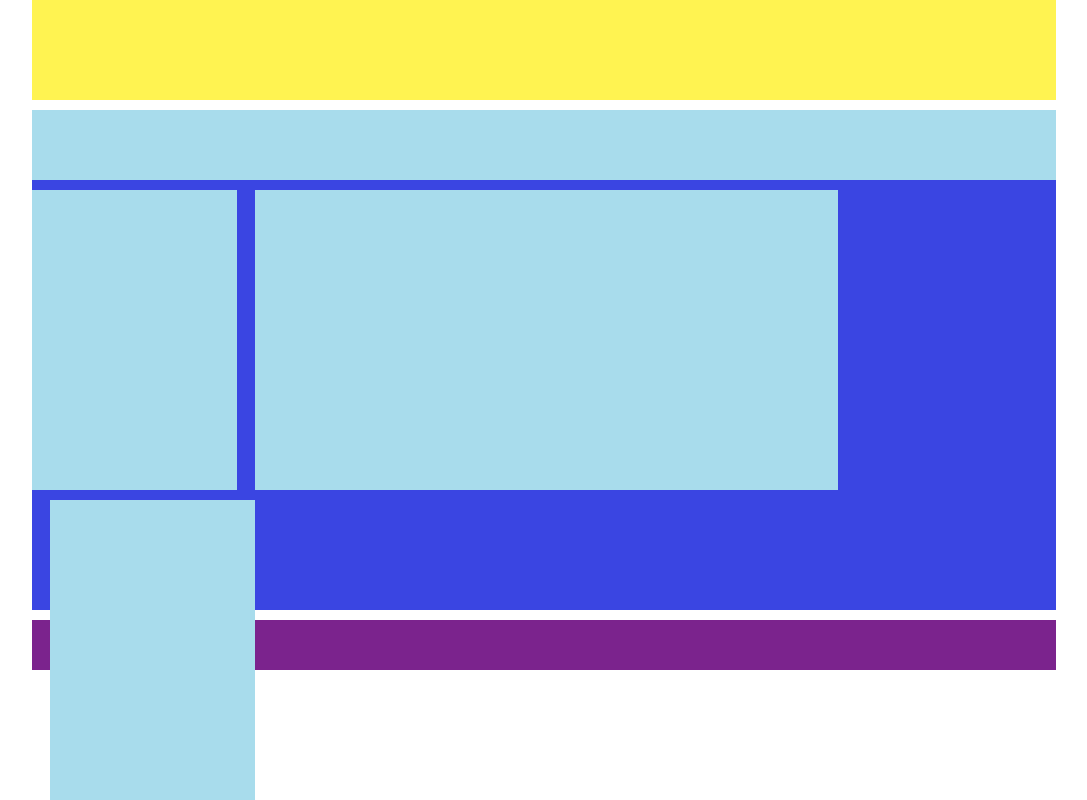
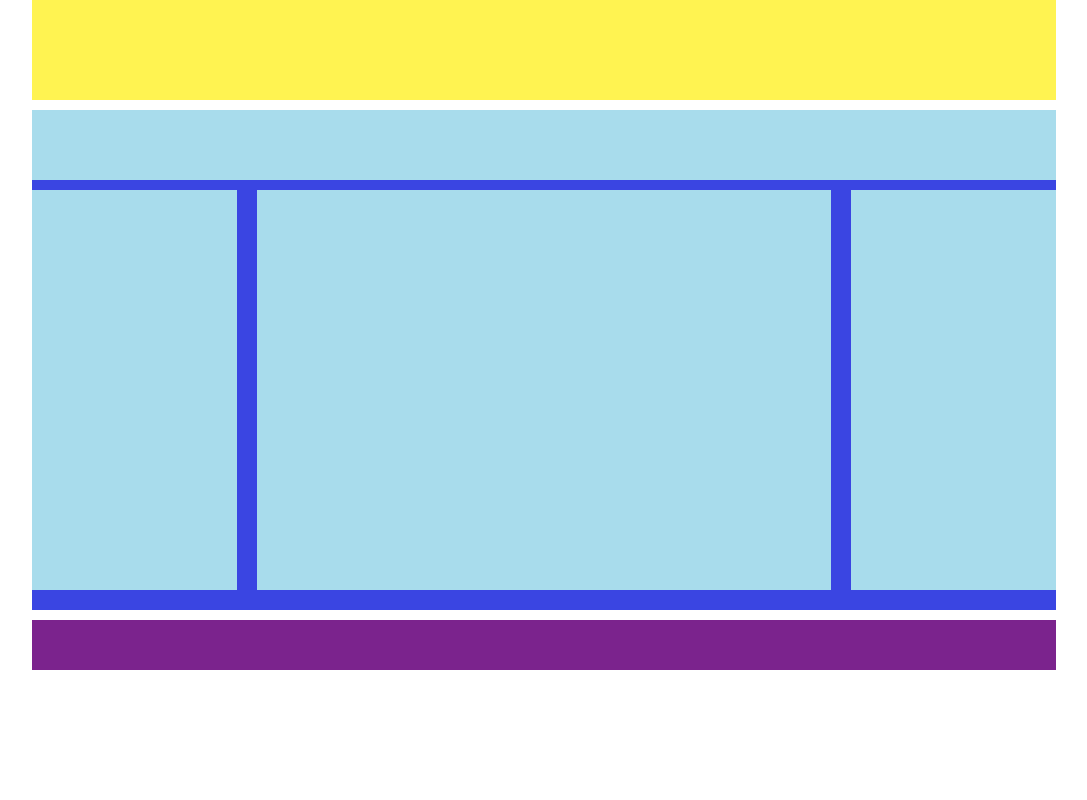
Before and after one commit to AngelaDeP/htmlcss-struttura-wp, a plain HTML site: page index.html in a window 1280 px wide. Shown: the part 520-1320 px from the top of the page, without its empty margins (96-1183 px from the left). After the commit the page ends 1200 px from the top, so only its background shows below. Drawn offline with Linux system fonts and the light colour scheme.

Commit message:
Correzione margini

```diff
--- a/style.css
+++ b/style.css
@@ -35,16 +35,16 @@ body {
 .section-left {
     background-color: rgb(168, 220, 236);
     width: 20%;
-    height: 300px;
+    height: 400px;
     float: left;
     margin-top: 10px;
-    margin-right: 18px;
+    margin-right: 2%;
 }
 
 .section-center {
     background-color: rgb(168, 220, 236);
-    width: 57%;
-    height: 300px;
+    width: 56%;
+    height: 400px;
     float: left;
     margin-top: 10px;
 }
@@ -52,13 +52,13 @@ body {
 .section-right {
     background-color: rgb(168, 220, 236);
     width: 20%;
-    height: 300px;
+    height: 400px;
     float: left;
     margin-top: 10px;
-    margin-left: 18px;
+    margin-left: 2%;
 }
 
-.clearfix::after {
+.second-section .clearfix::after {
     content:"";
     clear: both;
     display: table;
```
